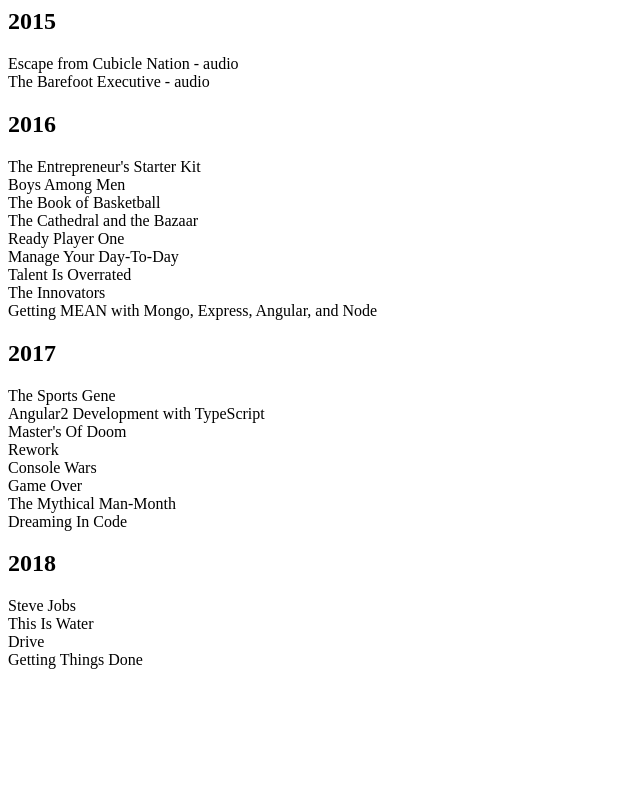
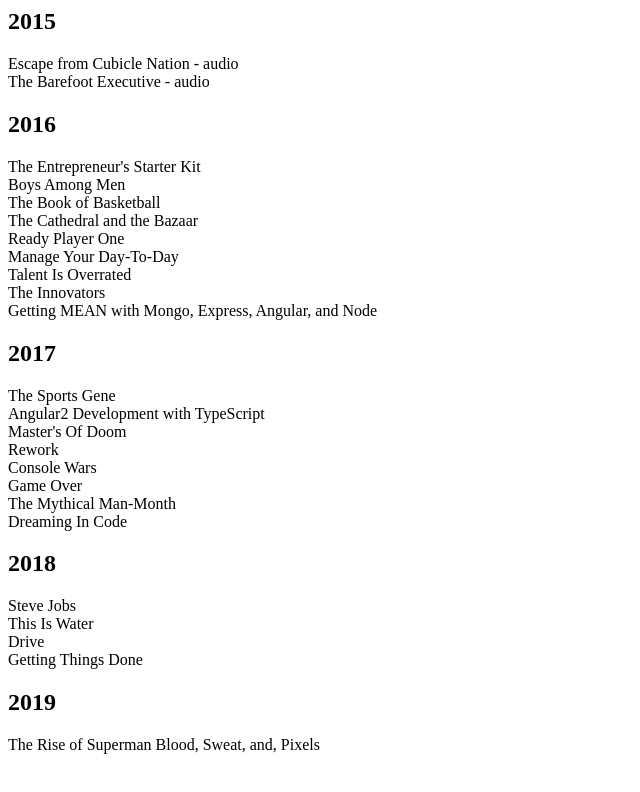
Before and after one commit to jwbwvf/jwbwvf.github.io, a plain HTML site: page index.html in a window 1280 px wide. Shown: the whole page, without its empty margins (0-640 px from the left). Drawn offline with Linux system fonts and the light colour scheme.

Commit message:
Update index.html

```diff
--- a/index.html
+++ b/index.html
@@ -33,5 +33,8 @@
     <span>This Is Water</span><br>
     <span>Drive</span><br>
     <span>Getting Things Done</span><br>
+    <h2>2019</h2>
+    <span>The Rise of Superman</span>
+    <span>Blood, Sweat, and, Pixels</span>
   </body>
 </html>
```
